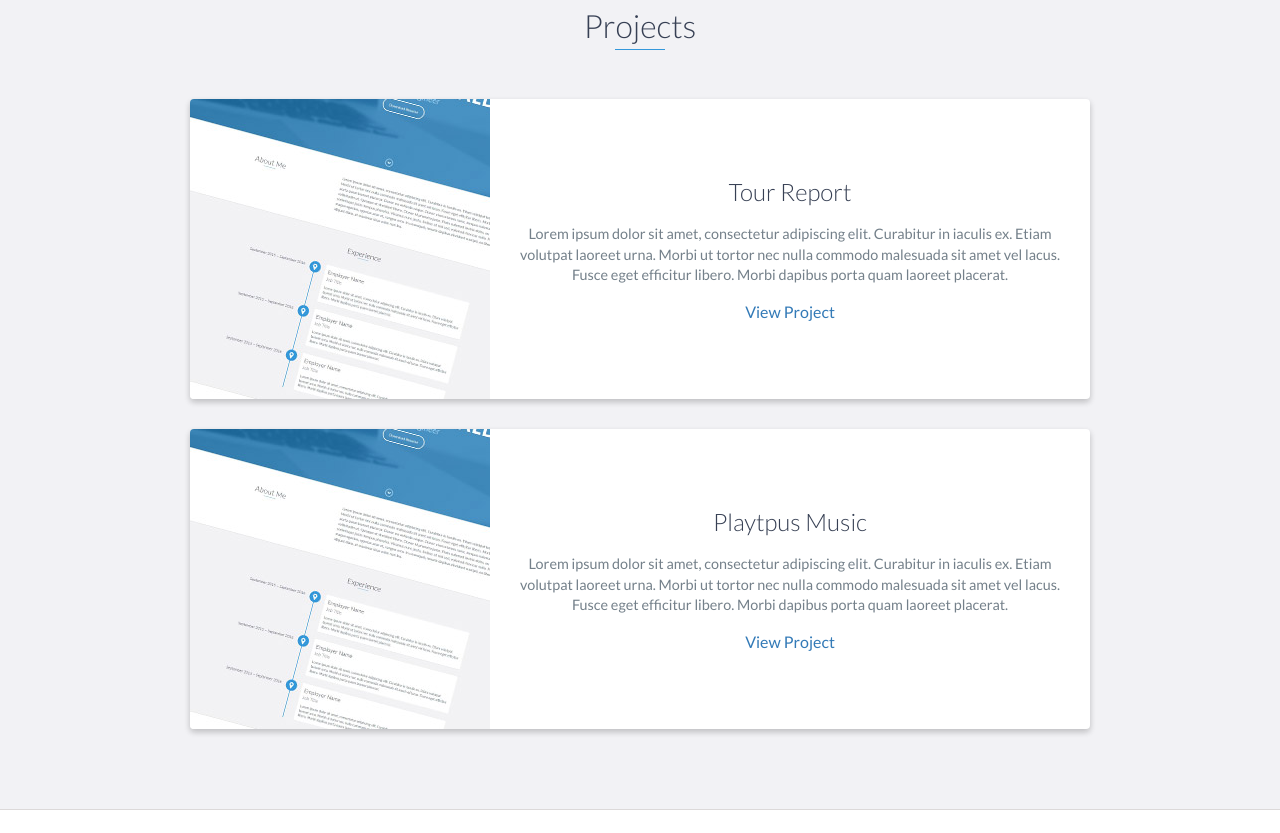
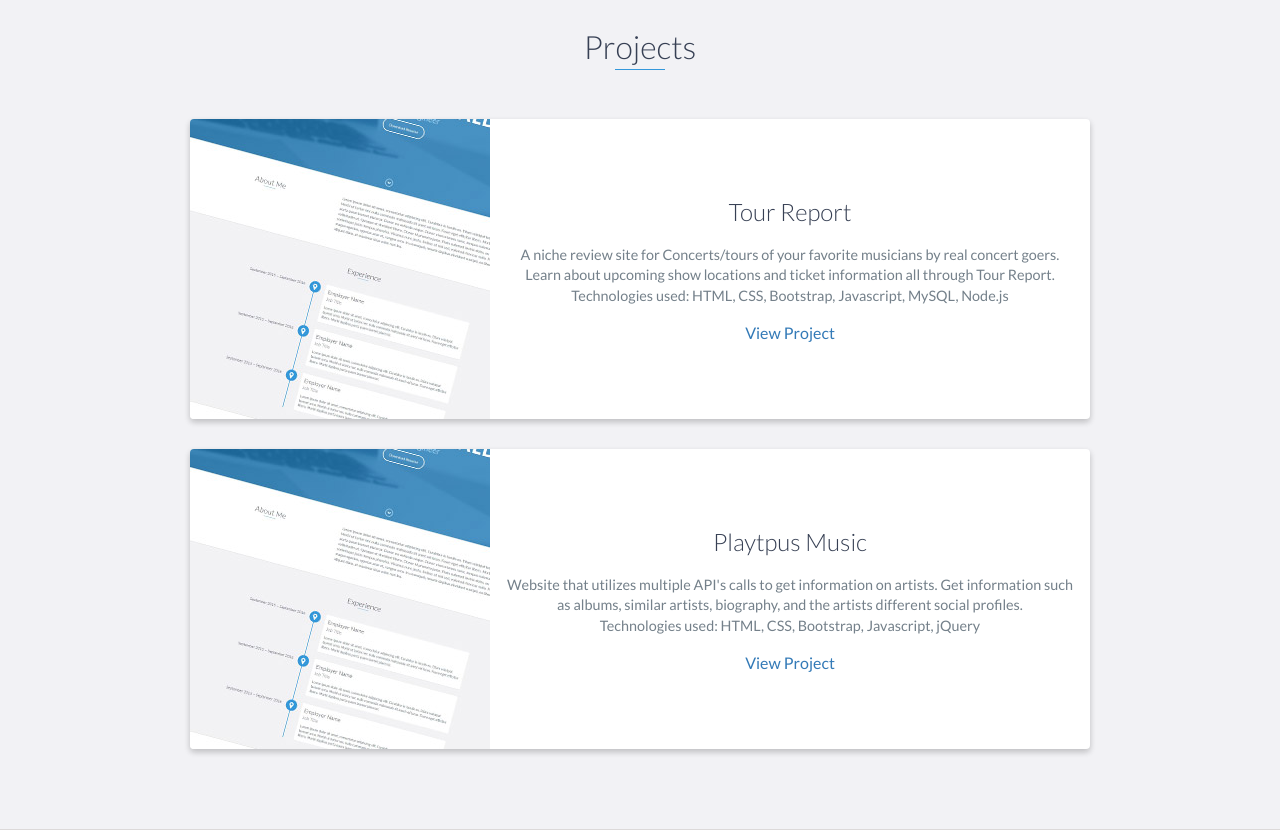
Before and after one commit to normcun/Portfolio, a website: page index.html in a window 1280 px wide. Shown: the part 2685-3518 px from the top of the page. Drawn offline with nearby package versions, Linux system fonts and the light colour scheme.

Commit message:
Projects

```diff
--- a/index.html
+++ b/index.html
@@ -91,7 +91,9 @@
                 <h3>Best Websites 101</h3>
                 <h4>Sales Account Representative</h4>
                 <p>
-                    Lorem ipsum dolor sit amet, consectetur adipiscing elit. Curabitur in iaculis ex. Etiam volutpat laoreet urna. Morbi ut tortor nec nulla commodo malesuada sit amet vel lacus. Fusce eget efficitur libero. Morbi dapibus porta quam laoreet placerat.
+                    Initiated sales process by scheduling appointments; making initial presentation for small to medium sized businesses with online brand development, lead capture, and new website creation.
+                    Cooperated with operations team in handling online marketing campaigns.
+                    Followed CRM best practices for note-taking, task assignment and execution.
                 </p>
             </div>
 
@@ -174,7 +176,8 @@
                     <div class="project-info">
                         <h3>Tour Report</h3>
                         <p>
-                            Lorem ipsum dolor sit amet, consectetur adipiscing elit. Curabitur in iaculis ex. Etiam volutpat laoreet urna. Morbi ut tortor nec nulla commodo malesuada sit amet vel lacus. Fusce eget efficitur libero. Morbi dapibus porta quam laoreet placerat.
+                            A niche review site for Concerts/tours of your favorite musicians by real concert goers. Learn about upcoming show locations and ticket information all through Tour Report.<br>
+                            Technologies used: HTML, CSS, Bootstrap, Javascript, MySQL, Node.js
                         </p>
                         <a href="https://tourreport.herokuapp.com/">View Project</a>
                     </div>
@@ -190,7 +193,8 @@
                     <div class="project-info">
                         <h3>Playtpus Music</h3>
                         <p>
-                            Lorem ipsum dolor sit amet, consectetur adipiscing elit. Curabitur in iaculis ex. Etiam volutpat laoreet urna. Morbi ut tortor nec nulla commodo malesuada sit amet vel lacus. Fusce eget efficitur libero. Morbi dapibus porta quam laoreet placerat.
+                            Website that utilizes multiple API's calls to get information on artists. Get information such as albums, similar artists, biography, and the artists different social profiles.<br>
+                            Technologies used: HTML, CSS, Bootstrap, Javascript, jQuery
                         </p>
                         <a href="https://normcun.github.io/PlatypusMusic/?#">View Project</a>
                     </div>
```
